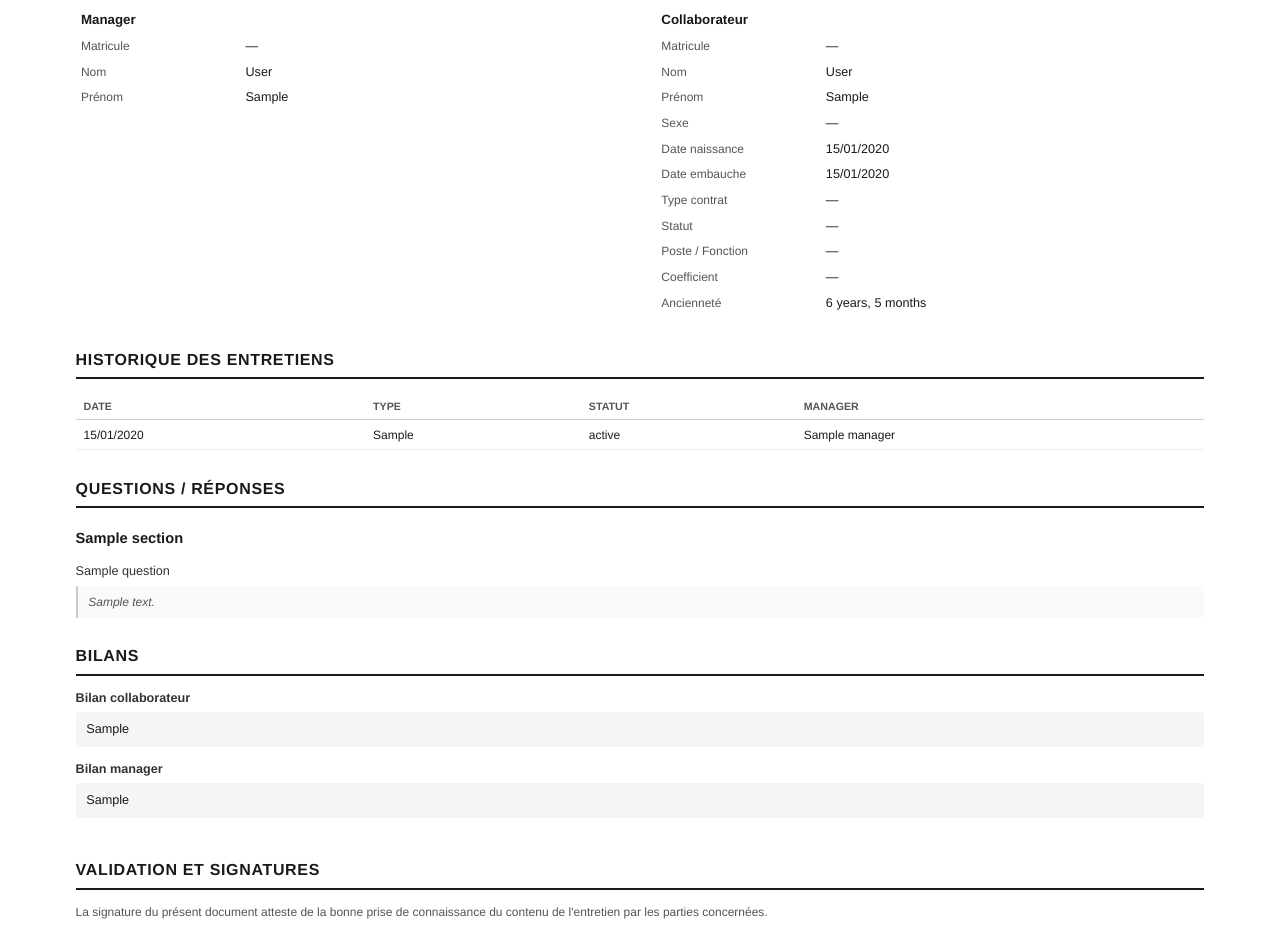
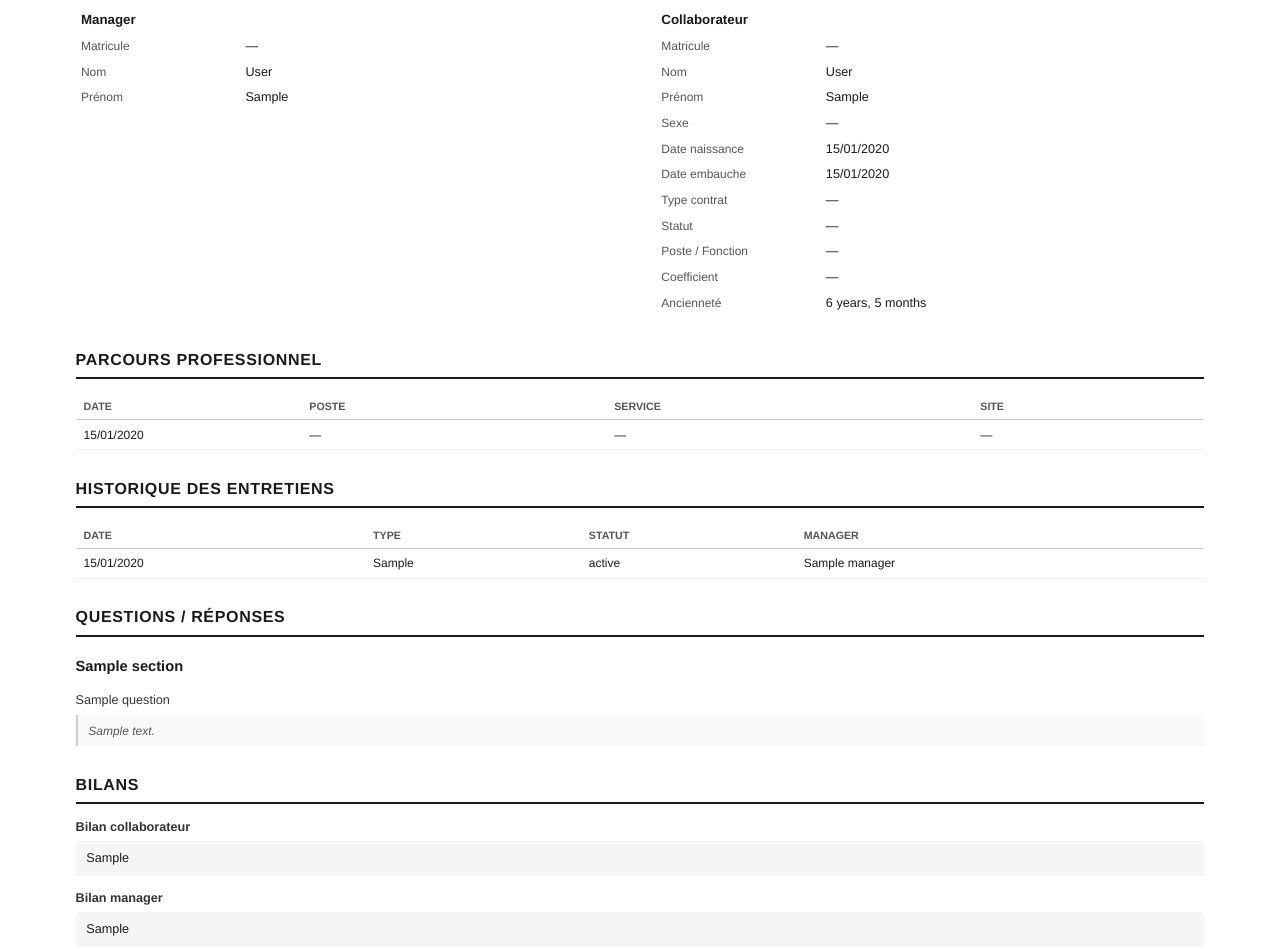
Before and after one commit to ISB-France/ISBoard, a Django app: template app/backend/apps/interviews/templates/interviews/print.html in a window 1280 px wide. Shown: the part 335-1284 px from the top of the page. Run offline with Django 5.2, Linux system fonts and the light colour scheme; the template is opened without the code that fills it: most values are stand-ins (such as "Sample title", 1, 10 or a date in 2020); data that the repository does not hold is empty.

Commit message:
feat: historique des postes occupés dans le document entretien professionnel

```diff
--- a/app/backend/apps/interviews/templates/interviews/print.html
+++ b/app/backend/apps/interviews/templates/interviews/print.html
@@ -100,6 +100,28 @@
     </div>
   </div>
 </div>
+
+{% if career %}
+<div class="section">
+  <h2>Parcours professionnel</h2>
+  <table style="width:100%; border-collapse: collapse; font-size: 9pt;">
+    <tr style="border-bottom: 1pt solid #ccc;">
+      <th style="text-align:left; padding:4pt 6pt; color:#555; font-size:8pt; text-transform:uppercase; width:20%;">Date</th>
+      <th style="text-align:left; padding:4pt 6pt; color:#555; font-size:8pt; text-transform:uppercase;">Poste</th>
+      <th style="text-align:left; padding:4pt 6pt; color:#555; font-size:8pt; text-transform:uppercase;">Service</th>
+      <th style="text-align:left; padding:4pt 6pt; color:#555; font-size:8pt; text-transform:uppercase;">Site</th>
+    </tr>
+    {% for step in career %}
+    <tr style="border-bottom: 0.5pt solid #eee;">
+      <td style="padding:4pt 6pt;">{{ step.created_at|date:"d/m/Y" }}</td>
+      <td style="padding:4pt 6pt;">{{ step.content.employee_snapshot.position|default:"—" }}</td>
+      <td style="padding:4pt 6pt;">{{ step.content.employee_snapshot.service|default:"—" }}</td>
+      <td style="padding:4pt 6pt;">{{ step.content.employee_snapshot.site|default:"—" }}</td>
+    </tr>
+    {% endfor %}
+  </table>
+</div>
+{% endif %}
 
 {% if history %}
 <div class="section">
```
Also changed, not shown: app/backend/apps/interviews/views.py (+46 -3 lines).
